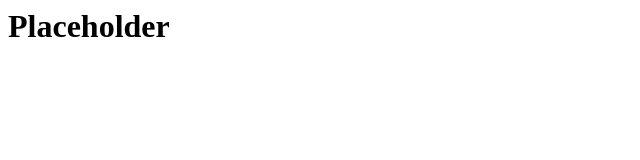
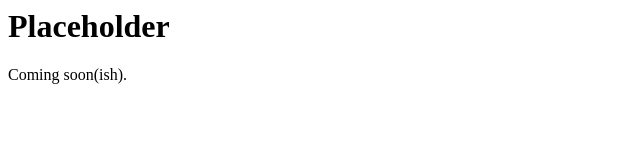
Before and after one commit to atlsynth/atlsynth, a plain HTML site: page index.html in a window 1280 px wide. Shown: the whole page, without its empty margins (0-640 px from the left). Drawn offline with Linux system fonts and the light colour scheme.

Commit message:
Force a github pages build?

```diff
--- a/index.html
+++ b/index.html
@@ -1 +1,2 @@
 <h1>Placeholder</h1>
+<p>Coming soon(ish).</p>
```
